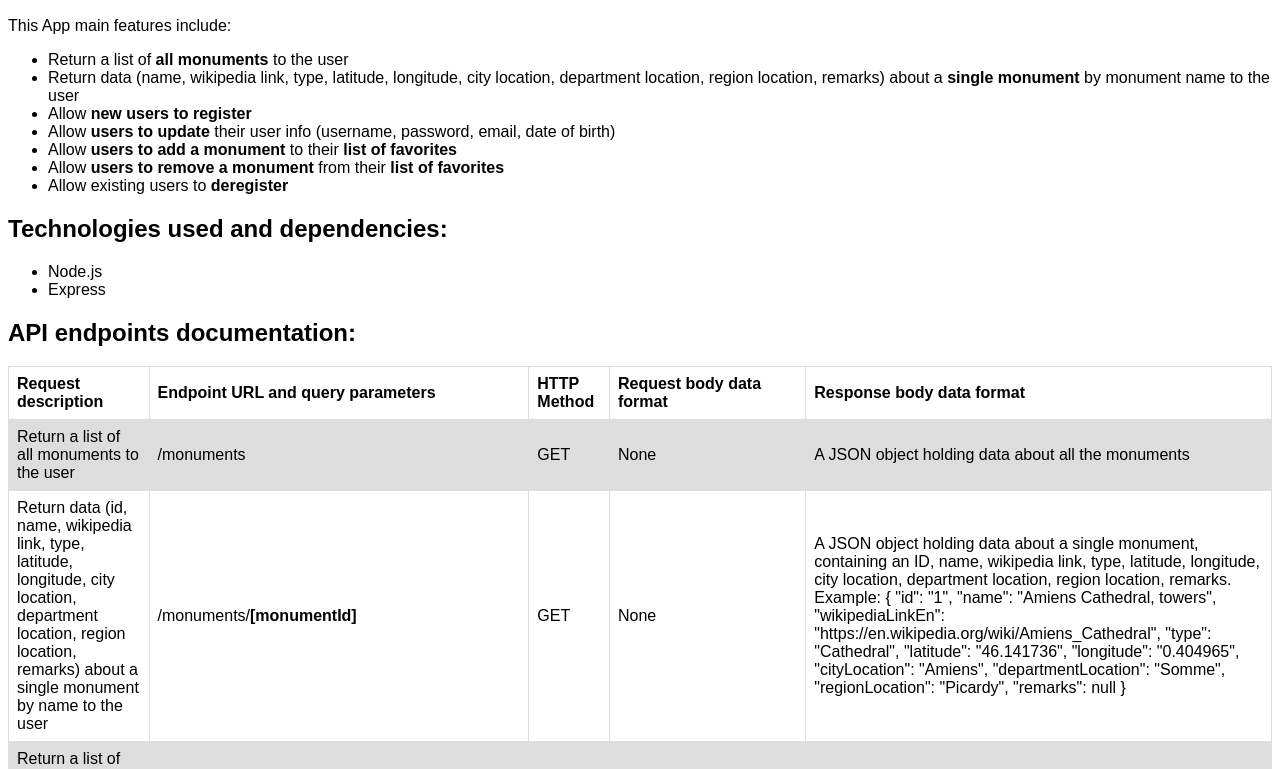
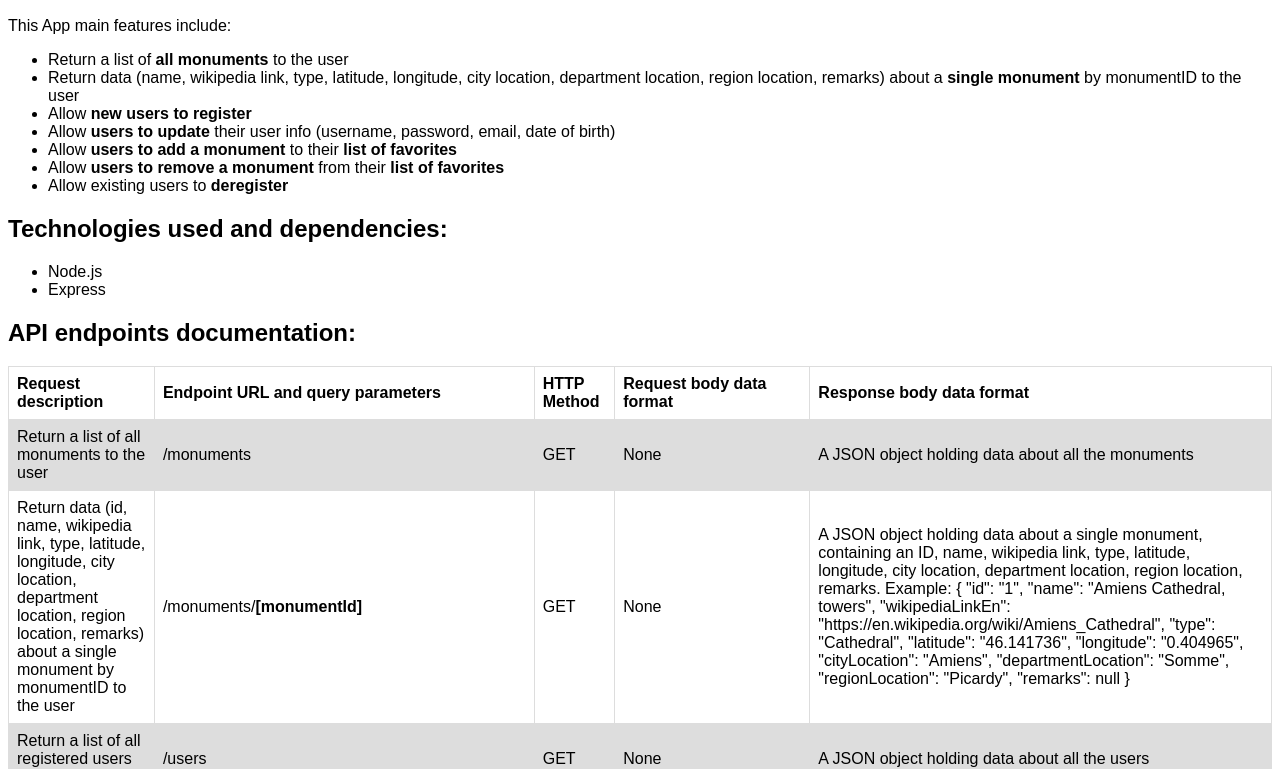
Before and after one commit to xavsln/french-state-historical-national-monuments-API, a website: page public/documentation.html in a window 1280 px wide. Shown: the part 111-880 px from the top of the page. Drawn offline with Linux system fonts and the light colour scheme.

Commit message:
Update documentation.html

```diff
--- a/public/documentation.html
+++ b/public/documentation.html
@@ -14,7 +14,7 @@
       <li>
         Return data (name, wikipedia link, type, latitude, longitude, city
         location, department location, region location, remarks) about a
-        <b>single monument</b> by monument name to the user
+        <b>single monument</b> by monumentID to the user
       </li>
       <li>Allow <b>new users to register</b></li>
       <li>
@@ -56,7 +56,7 @@
         <td>
           Return data (id, name, wikipedia link, type, latitude, longitude, city
           location, department location, region location, remarks) about a
-          single monument by name to the user
+          single monument by monumentID to the user
         </td>
         <td>/monuments/<b>[monumentId]</b></td>
         <td>GET</td>
```
